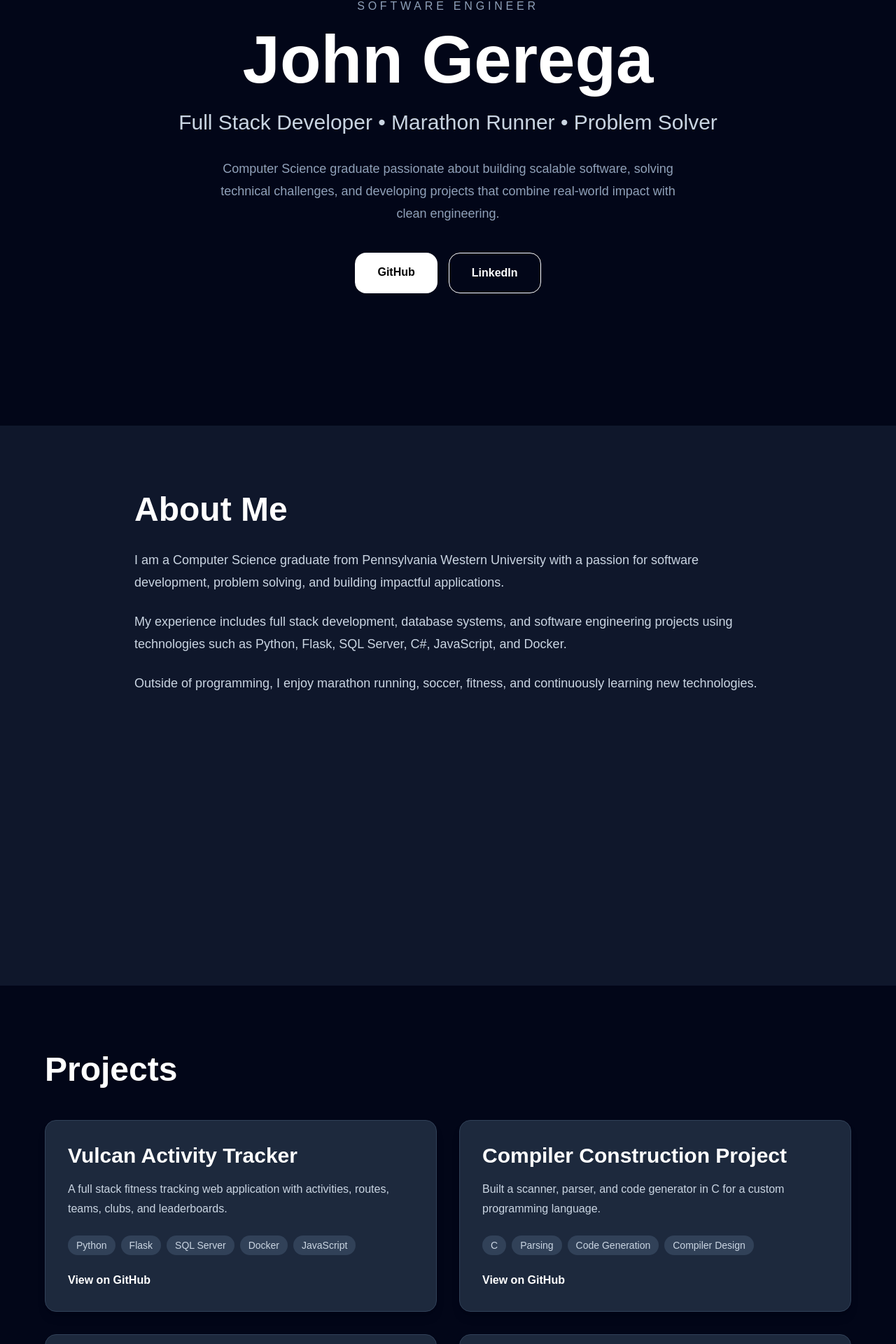
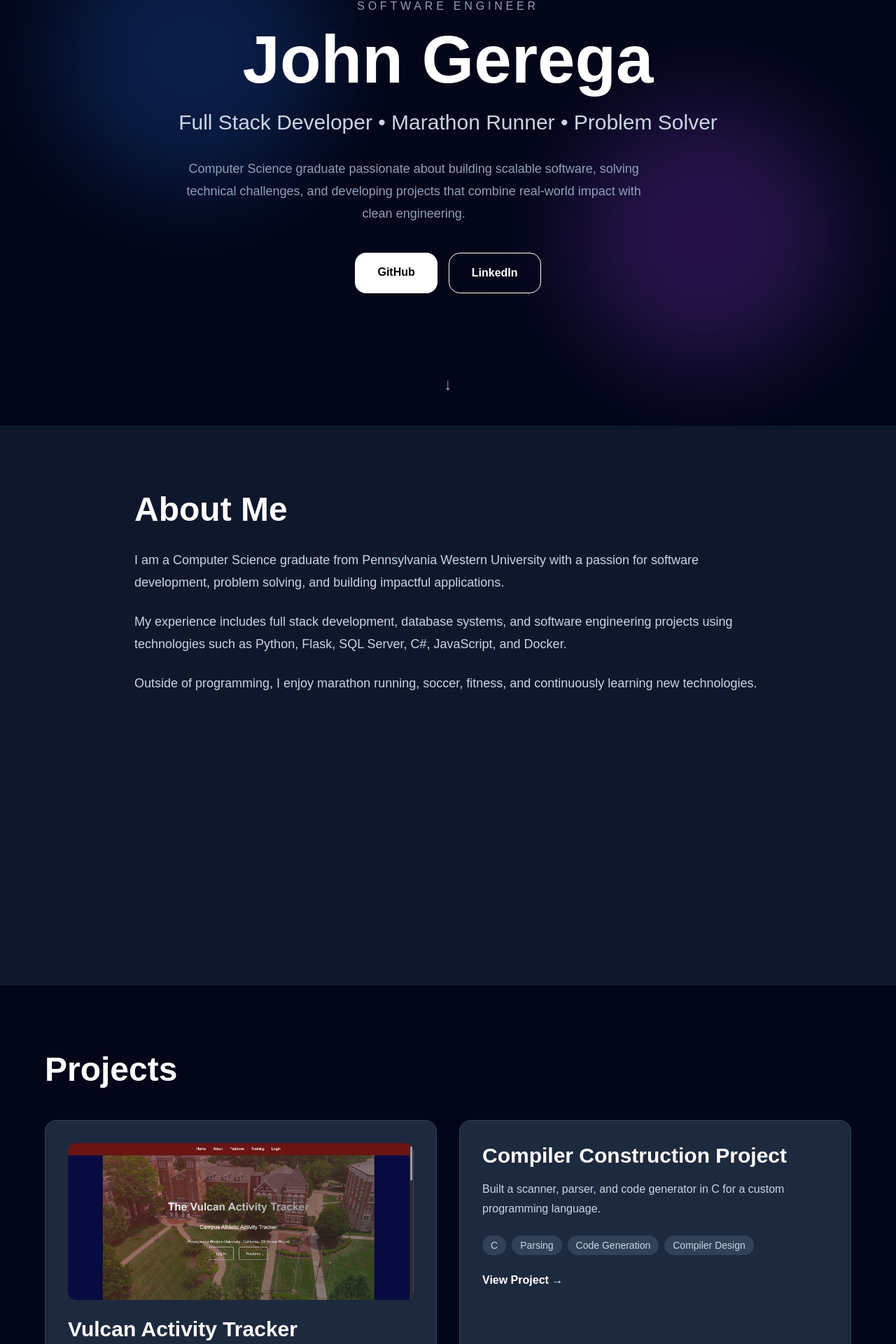
Before and after one commit to jjdeuce06/JohnGeregaPortfolio, a React (Vite) app: page / in a window 1280 px wide. Shown: the part 192-2112 px from the top of the page at 70% size. Built offline with nearby package versions, Linux system fonts and the light colour scheme.

Commit message:
added images

```diff
--- a/src/components/Hero.jsx
+++ b/src/components/Hero.jsx
@@ -2,6 +2,8 @@ function Hero() {
   return (
     <section
       className="
+        relative
+        overflow-hidden
         min-h-screen
         flex
         flex-col
@@ -13,6 +15,15 @@ function Hero() {
         px-6
       "
     >
+
+      {/* Background Glow Effects */}
+      <div className="absolute w-96 h-96 bg-blue-500/20 blur-3xl rounded-full top-20 left-20"></div>
+
+      <div className="absolute w-96 h-96 bg-purple-500/20 blur-3xl rounded-full bottom-20 right-20"></div>
+
+
+      {/* Main Content */}
+      <div className="relative z-10">
 
         <p className="text-slate-400 mb-4 uppercase tracking-[0.3em]">
           Software Engineer
@@ -32,6 +43,8 @@ function Hero() {
           that combine real-world impact with clean engineering.
         </p>
 
+
+        {/* Buttons */}
         <div className="flex flex-wrap justify-center gap-4">
 
           <a
@@ -45,15 +58,17 @@ function Hero() {
               py-4
               rounded-2xl
               font-semibold
+              hover:scale-105
               hover:bg-slate-300
               transition
+              duration-300
             "
           >
             GitHub
           </a>
 
           <a
-          href="https://www.linkedin.com/in/john-gerega-a2464521a/"
+            href="https://linkedin.com"
             target="_blank"
             rel="noreferrer"
             className="
@@ -63,9 +78,11 @@ function Hero() {
               py-4
               rounded-2xl
               font-semibold
+              hover:scale-105
               hover:bg-white
               hover:text-black
               transition
+              duration-300
             "
           >
             LinkedIn
@@ -73,6 +90,14 @@ function Hero() {
 
         </div>
 
+      </div>
+
+
+      {/* Scroll Indicator */}
+      <div className="absolute bottom-10 animate-bounce text-slate-400 text-2xl">
+        ↓
+      </div>
+
     </section>
   )
 }
--- a/src/components/ProjectCard.jsx
+++ b/src/components/ProjectCard.jsx
@@ -1,4 +1,10 @@
-function ProjectCard({ title, description, tech, github}) {
+function ProjectCard({
+  title,
+  description,
+  tech,
+  github,
+  image,
+}) {
   return (
     <div
       className="
@@ -6,7 +12,8 @@ function ProjectCard({ title, description, tech, github}) {
         p-8
         rounded-2xl
         shadow-lg
-        border border-slate-700
+        border
+        border-slate-700
         hover:-translate-y-2
         hover:border-slate-500
         transition
@@ -14,14 +21,32 @@ function ProjectCard({ title, description, tech, github}) {
       "
     >
 
+      {/* Project Image */}
+      {image && (
+        <img
+          src={image}
+          alt={title}
+          className="
+            rounded-xl
+            mb-6
+            w-full
+            h-56
+            object-cover
+          "
+        />
+      )}
+
+      {/* Title */}
       <h3 className="text-3xl font-bold mb-4">
         {title}
       </h3>
 
+      {/* Description */}
       <p className="text-slate-300 leading-7 mb-6">
         {description}
       </p>
 
+      {/* Tech Stack */}
       <div className="flex flex-wrap gap-2">
         {tech.split(" • ").map((item, index) => (
           <span
@@ -40,14 +65,24 @@ function ProjectCard({ title, description, tech, github}) {
         ))}
       </div>
 
+      {/* GitHub Link */}
+      {github && (
         <a
           href={github}
           target="_blank"
           rel="noreferrer"
-        className="inline-block mt-6 text-white font-semibold hover:text-slate-300 transition"
+          className="
+            inline-block
+            mt-6
+            text-white
+            font-semibold
+            hover:text-slate-300
+            transition
+          "
         >
-        View on GitHub
+          View Project →
         </a>
+      )}
 
     </div>
   )
--- a/src/components/Projects.jsx
+++ b/src/components/Projects.jsx
@@ -19,6 +19,7 @@ function Projects() {
             description="A full stack fitness tracking web application with activities, routes, teams, clubs, and leaderboards."
             tech="Python • Flask • SQL Server • Docker • JavaScript"
             github="https://github.com/jjdeuce06/VulcanActivityTracker"
+            image="/images/VulcanActivityTracker.png"
           />
 
 
@@ -33,6 +34,7 @@ function Projects() {
             title="CareSync - CardioLink"
             description="Served as Frontend Lead during a software engineering internship, collaborating within an Agile development team to build user-facing features, support backend services, and resolve database integration issues to ensure reliable platform data flow."
             tech="Python • Flask • SQL • Docker • JavaScript • Git • Azure DevOps"
+            image="/images/CareSync.png"
         />
 
           <ProjectCard
```
Also changed, not shown: public/images/CareSync.png (added), public/images/VulcanActivityTracker.png (added). Lines whose indentation alone changed are shown as unchanged.
